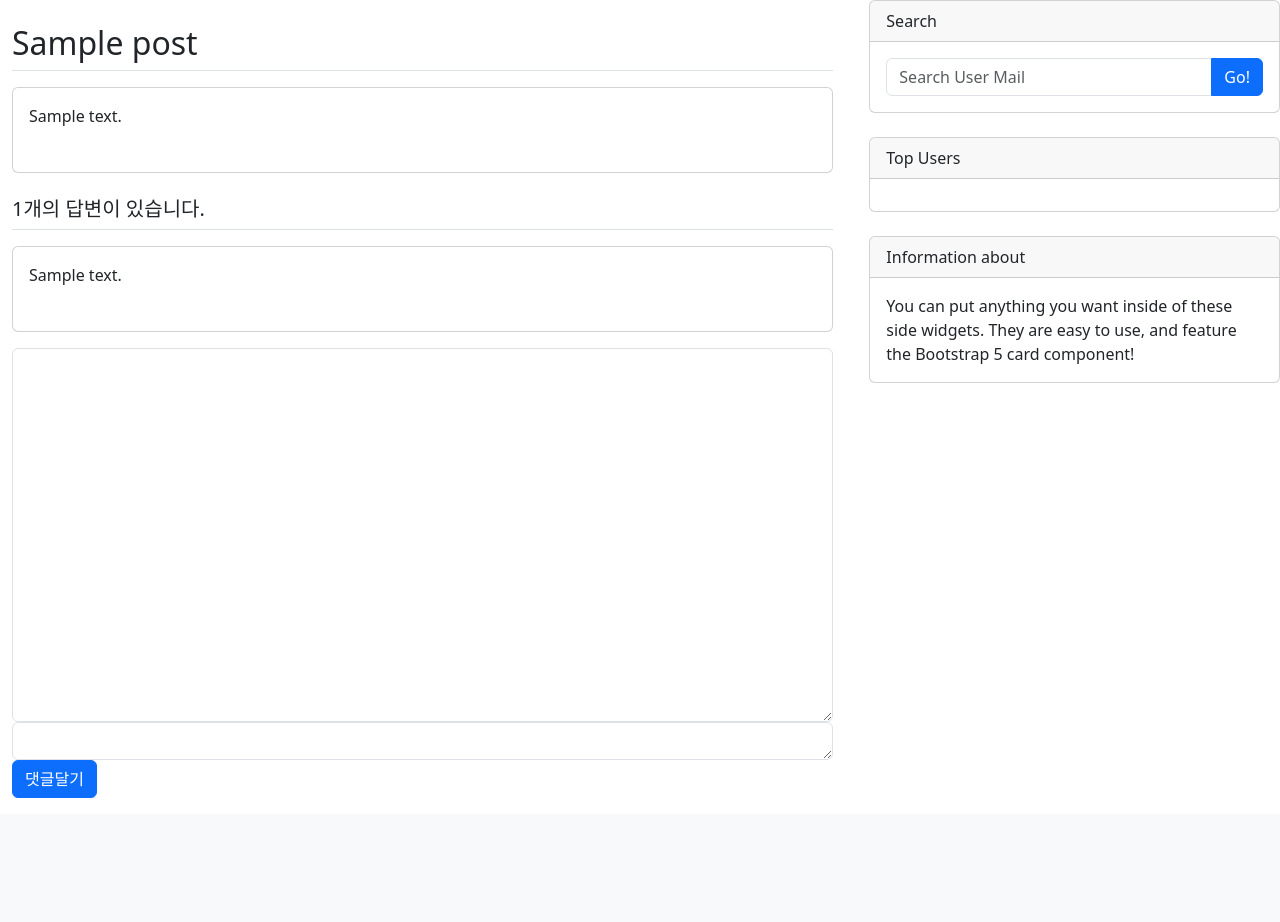
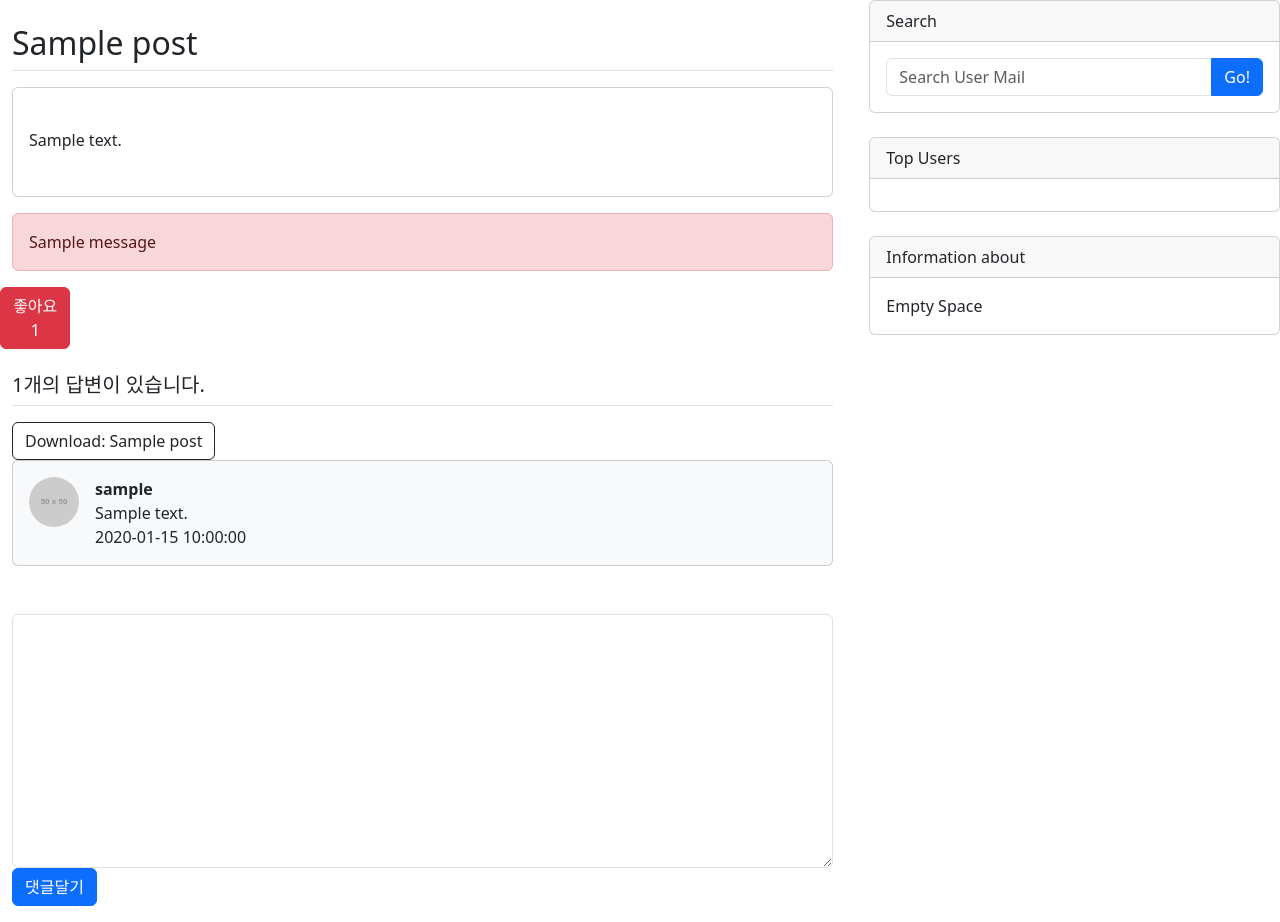
Before and after one commit to jjjjjeongwon/JUNGLE_story, a Flask app: page /post_detail/1 in a window 1280 px wide. Shown: the part 97-1019 px from the top of the page. Before the commit the page ends 895 px from the top, so only its background shows below. Run offline with Flask 3, Linux system fonts and the light colour scheme; grey boxes labelled with a size stand in for pictures from a placeholder-image service; one stand-in notice (Sample message) is shown; a database or web service that is not in the repository returns one stand-in record (values such as "Sample title"); some libraries are stand-ins or nearby versions.

Commit message:
feat:좋아요_댓글_사이드바(메인만)

```diff
--- a/app.py
+++ b/app.py
@@ -19,12 +19,13 @@
 
     jwt = JWTManager(app)
 
-    from views import root_views, sign_up, post_list, post_upload, post_detail
+    from views import root_views, sign_up, post_list, post_upload, post_detail, post_comment
     app.register_blueprint(root_views.bp)
     app.register_blueprint(sign_up.bp)
     app.register_blueprint(post_list.bp)
     app.register_blueprint(post_upload.bp)
     app.register_blueprint(post_detail.bp)
+    app.register_blueprint(post_comment.bp)
 
     from filter import format_datetime
     app.jinja_env.filters['datetime'] = format_datetime
--- a/templates/post_detail.html
+++ b/templates/post_detail.html
@@ -5,7 +5,9 @@
     <h2 class="border-bottom py-2">{{ post.title }}</h2>
     <div class="card my-3">
         <div class="card-body">
-            <div class="card-text" style="white-space: pre-line;">{{ post.content }}</div>
+            <div class="card-text" style="white-space: pre-line;">
+                {{ post.content }}
+            </div>
             <div class="d-flex justify-content-end">
                 <div class="badge badge-light p-2">
                     작성자: {{ post.user_id }}
@@ -17,26 +19,61 @@
         </div>
     </div>
 
+    <!-- Flash error area -->
+    {% for message in get_flashed_messages() %}
+    <div class="alert alert-danger" role="start">
+        {{ message }}
+    </div>
+    {% endfor %}
+
+    <!-- Like Area -->
+    <div class="row">
+        <a href="{{ url_for('post_detail.like', create_date=post.create_date) }}" class="btn btn-danger col-1">
+            좋아요 {{ post.like | length }}
+        </a>
+    </div>
     <h5 class="border-bottom my-3 py-2">{{ post.comment_set|length }}개의 답변이 있습니다.</h5>
+
+    <!-- Download File -->
+    {% if post.file %}
+    <a href="#" class="btn btn-outline-dark" role="button" download>
+        Download:
+        {{ post.get_file_name }}
+    </a>
+    {% endif %}
+
+    <!-- Comment Area -->
     {% for comment in post.comment_set %}
-    <div class="card my-3">
-        <div class="card-body">
-            <div class="card-text" style="white-space: pre-line;">{{ comment.commentContent }}</div>
-            <div class="d-flex justify-content-end">
-                <div class="badge badge-light p-2">
-                    작성자: {{ comment.userid }}
-                </div>
-                <div class="badge badge-light p-2">
-                    {{ comment.commentCreateTime }}
+    <section class="mb-5" id="comment-{{ comment._id }}">
+        <div class="card bg-light">
+            <div class="card-body">
+                <!-- Comment with nested comments-->
+                <div class="d-flex">
+                    <!-- Parent comment-->
+                    <div class="flex-shrink-0">
+                        <img class="rounded-circle" src="https://dummyimage.com/50x50/ced4da/6c757d.jpg" alt="..." />
+                    </div>
+                    <div class="ms-3">
+                        <div class="fw-bold">{{ comment.user_name }}</div>
+                        {{ comment.comment_content }}
+                        <br/>
+                        {{ comment.create_date }}
+                        <br/>
+                        {% if g.user.user_id == comment.user_id %}
+                        <a href="#" class="btn btn-secondary">수정</a>
+                        <a href="{{ url_for('post_comment.delete', create_date=comment.create_date) }}" class="btn btn-danger">삭제</a>
+                        {% endif %}
+                    </div>
                 </div>
             </div>
         </div>
-    </div>
+    </section>
     {% endfor %}
-    <form action="#" method="post" class="my-3">
+
+    <!-- Posting Comment -->
+    <form action="{{ url_for('post_comment.create', create_date=post.create_date) }}" method="post" class="my-3">
         <div class="form-group">
-            <textarea name="commentContent" id="commentContent" rows="15" class="form-control"></textarea>
-            <textarea name="userid" id="userid" rows="1" class="form-control"></textarea>
+            <textarea name="commentContent" id="commentContent" rows="10" class="form-control" required></textarea>
         </div>
         <input type="submit" value="댓글달기" class="btn btn-primary">
     </form>
--- a/templates/post_detail2.html
+++ /dev/null
@@ -1,6 +0,0 @@
-{% extends "base2.html" %}
-{% block content %}
-
-Post Detail 을 작성해주세요~
-
-{% endblock %}
--- a/templates/post_upload.html
+++ b/templates/post_upload.html
@@ -6,7 +6,7 @@
     <div class="form-group">
         <div class="mb-3">
             <label for="post_title" class="form-label">제목</label>
-            <input type="text" class="form-control" id="post_title" name="post_title" placeholder="제목을 입력해주세요">
+            <input type="text" class="form-control" id="post_title" name="post_title" placeholder="제목을 입력해주세요" required>
         </div>
     </div>
 
--- a/templates/sidebar.html
+++ b/templates/sidebar.html
@@ -41,7 +41,7 @@
         </div>
         {% else %}
         <div class="card-body">
-            You can put anything you want inside of these side widgets. They are easy to use, and feature the Bootstrap 5 card component!
+            Empty Space
         </div>
         {% endif %}
 
--- /dev/null
+++ b/views/adfasdf.py
@@ -0,0 +1,4 @@
+import thread
+
+
+thread()
--- a/views/post_detail.py
+++ b/views/post_detail.py
@@ -14,3 +14,16 @@
 
     post = db.post.find_one({'create_date': create_date})
     return render_template('post_detail.html', post=post)
+
+
+@bp.route('/like/<create_date>', methods=('GET', 'POST'))
+def like(create_date):
+    post = db.post.find_one({'create_date': create_date})
+    user_id = g.user['user_id']
+
+    if user_id not in post['like']:
+        post['like'].append(user_id)
+        db.post.update_one({"create_date": create_date}, {"$set": {"like": post['like']}}, upsert=True)
+    else:
+        flash("이미 좋아요를 누르셨습니다.")
+    return render_template('post_detail.html', post=post)
--- a/views/post_list.py
+++ b/views/post_list.py
@@ -48,7 +48,7 @@
 
     user_post_list = copy.deepcopy(postList)
 
-    for post in user_post_list:
+    for post in postList:
         if post['user_id'] != selected_user['user_id']:
             user_post_list.remove(post)
 
--- a/views/post_upload.py
+++ b/views/post_upload.py
@@ -27,7 +27,8 @@
             'file': post_file,
             'create_date': today,
             'user_id': g.user['user_id'],
-            'user_name': g.user['user_name']
+            'user_name': g.user['user_name'],
+            'like': []
         }
 
         db.post.insert_one(new_post)
--- a/views/sign_up.py
+++ b/views/sign_up.py
@@ -11,14 +11,14 @@
 bp = Blueprint('sign_up', __name__, url_prefix='/sign_up')
 
 
-@bp.route('/sign_up/', methods=('GET', 'POST'))
+@bp.route('/sign_up', methods=('GET', 'POST'))
 def sign_up():
     form = UserCreateForm()
 
     if request.method == 'POST':
 
         user = db.user.find_one({'user_id': form.user_id.data})
-        if user is None:
+        if user is None and form.validate_on_submit():
             new_user = {
                 'user_id': form.user_id.data,
                 'user_name': form.user_name.data,
```
Also changed, not shown: views/post_comment.py (added, +64 -0 lines).
